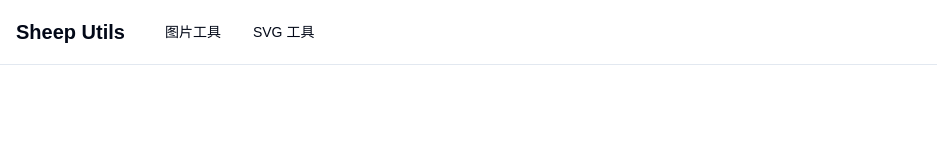
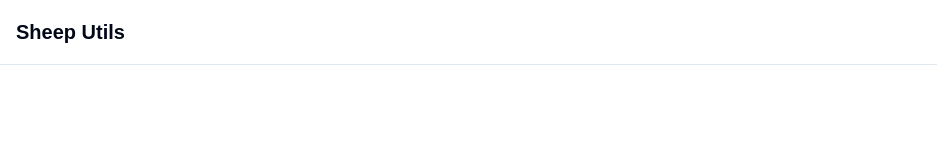
Before and after one commit to Zhao-yangyang/sheep-utils, a Next.js app: page / in a window 1280 px wide. Shown: the top 160 px of the page, without its empty margins (0-937 px from the left). Built offline with nearby package versions, Linux system fonts and the light colour scheme.

Commit message:
feat: 在头部组件中根据当前路径条件渲染导航菜单，优化首页显示逻辑

```diff
--- a/src/components/layout/header.tsx
+++ b/src/components/layout/header.tsx
@@ -1,6 +1,10 @@
 import Link from "next/link"
+import { usePathname } from "next/navigation"
 
 export function Header() {
+  const pathname = usePathname()
+  const isHomePage = pathname === "/"
+
   return (
     <header className="sticky top-0 z-50 w-full border-b bg-background/95 backdrop-blur supports-[backdrop-filter]:bg-background/60">
       <div className="container flex h-16 items-center">
@@ -8,6 +12,7 @@ export function Header() {
           <Link href="/" className="flex items-center space-x-2 pl-4">
             <span className="text-xl font-bold">Sheep Utils</span>
           </Link>
+          {!isHomePage && (
             <nav className="flex items-center space-x-8 text-sm font-medium">
               <Link href="/tools/image" className="transition-colors hover:text-foreground/80">
                 图片工具
@@ -16,6 +21,7 @@ export function Header() {
                 SVG 工具
               </Link>
             </nav>
+          )}
         </div>
       </div>
     </header>
```
Lines whose indentation alone changed are shown as unchanged.
